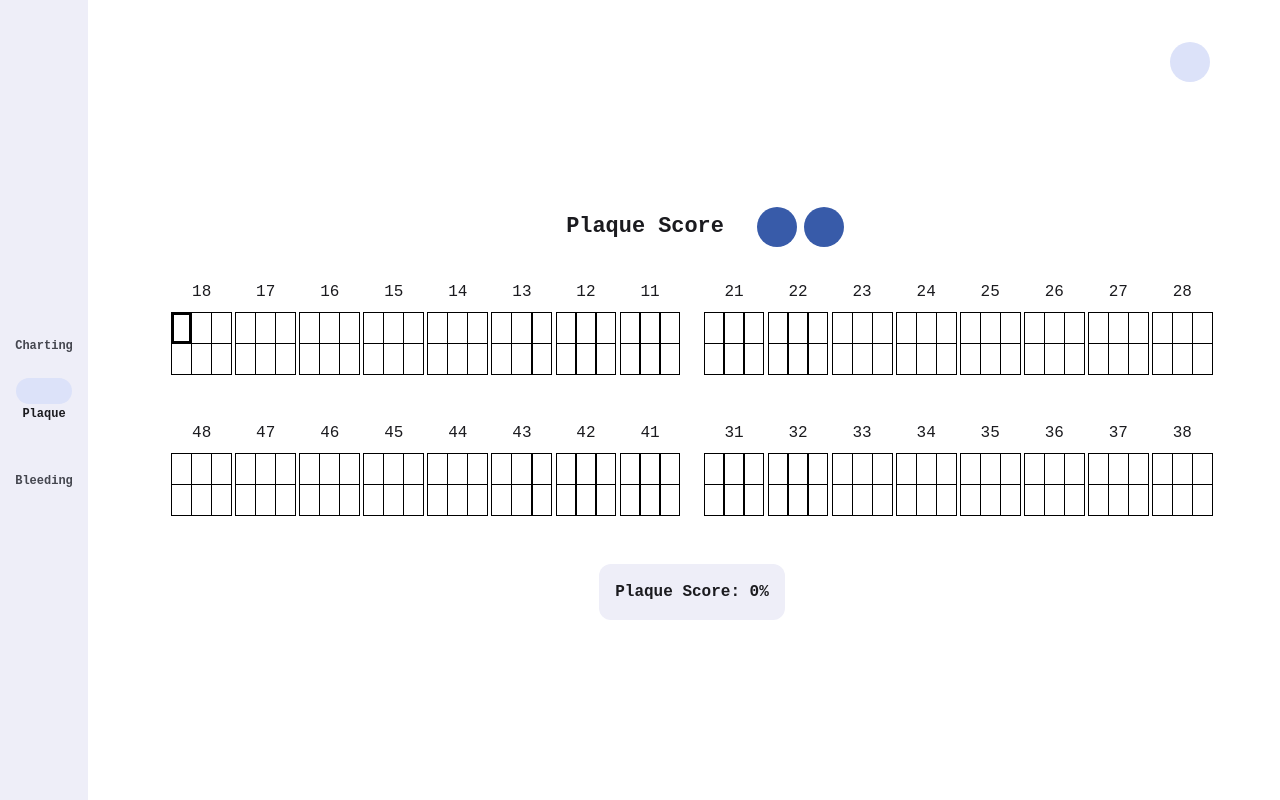
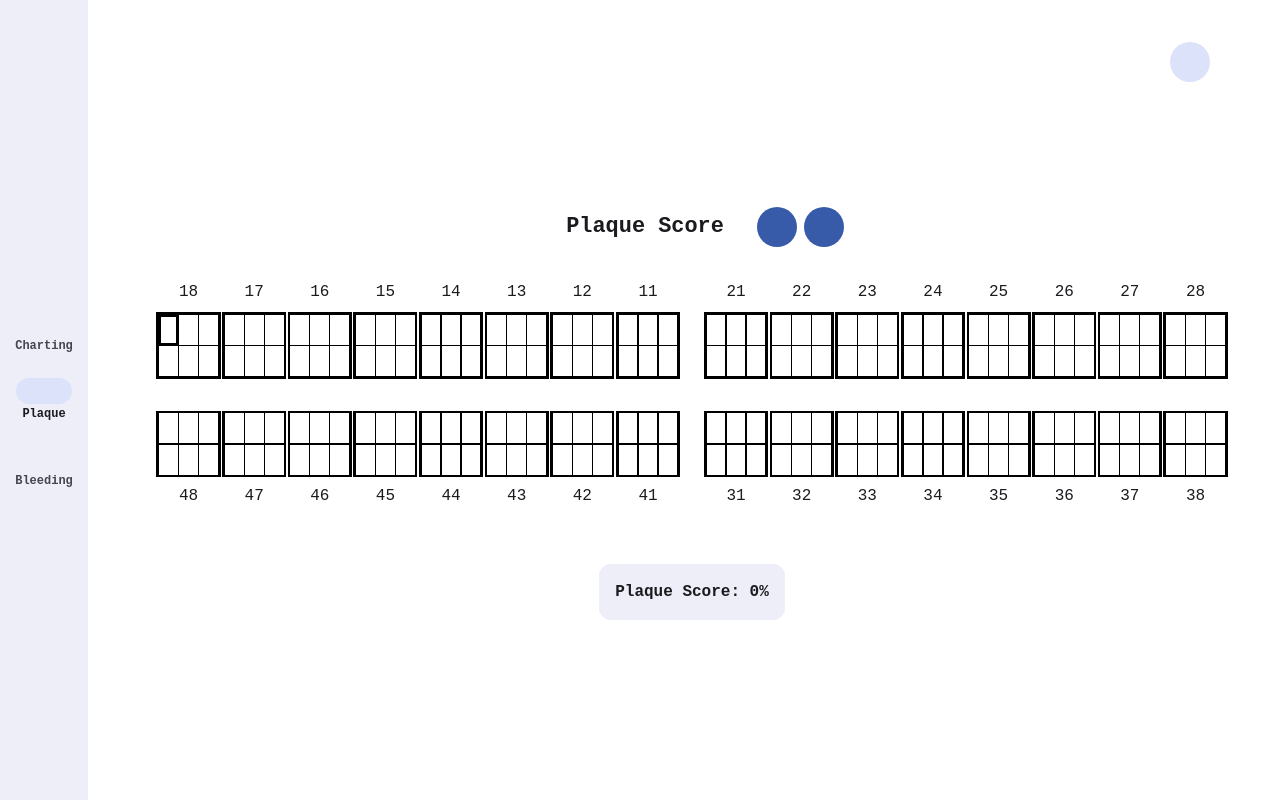
Before and after one commit to AGgup8/dental-tools, a Vue app: page /plaque in a window 1280 px wide. Built offline with nearby package versions, Linux system fonts and the light colour scheme; some icons are missing.

Commit message:
change padding and margins

```diff
--- a/src/modules/plaque-bleeding-scores/components/ChartSixSurface.vue
+++ b/src/modules/plaque-bleeding-scores/components/ChartSixSurface.vue
@@ -38,6 +38,7 @@
         :activeIndex="activeIndex"
         :activeSurface="activeSurface"
         :show-tooth="showTeeth"
+        :label-bottom="true"
         @surface-click="(payload) => selectSurface(payload)"
         @label-click="(payload) => blankTooth(payload)"
       />
@@ -52,6 +53,7 @@
         :activeIndex="activeIndex"
         :activeSurface="activeSurface"
         :show-tooth="showTeeth"
+        :label-bottom="true"
         @surface-click="(payload) => selectSurface(payload)"
         @label-click="(payload) => blankTooth(payload)"
       />
@@ -306,13 +308,13 @@ setUpArrowKeyListeners();
 <style scoped>
 .chart-layout {
   display: grid;
-  grid-gap: 2.5rem 1.5rem;
+  grid-gap: 2rem 1.5rem;
   grid-template-columns: 1fr 1fr;
   grid-template-rows: 1fr 1fr;
 }
 .quadrant-layout {
   display: grid;
-  grid-gap: 0.25rem;
+  grid-gap: 0.1rem;
   grid-template-columns: repeat(8, 1fr);
 }
 </style>
--- a/src/modules/plaque-bleeding-scores/components/ToothSingle.vue
+++ b/src/modules/plaque-bleeding-scores/components/ToothSingle.vue
@@ -140,6 +140,7 @@ const highlightClass = determineHighlightClass();
   display: grid;
   grid-template-columns: min-content min-content min-content;
   grid-template-rows: 1fr 1fr;
+  border: 2px solid #000;
 }
 
 .surfaces-teeth {
@@ -192,7 +193,7 @@ const highlightClass = determineHighlightClass();
 }
 
 .tooth-blank {
-  opacity: 0.5;
+  opacity: 0.7;
 }
 
 .tooth-blank .surfaces {
@@ -201,6 +202,6 @@ const highlightClass = determineHighlightClass();
 
 .tooth-blank input {
   border-color: #000;
-  background-color: #777;
+  background-color: #333;
 }
 </style>
```
